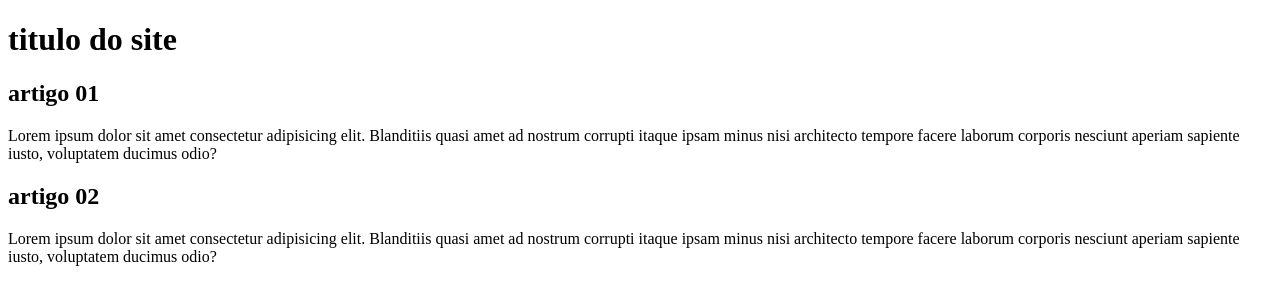
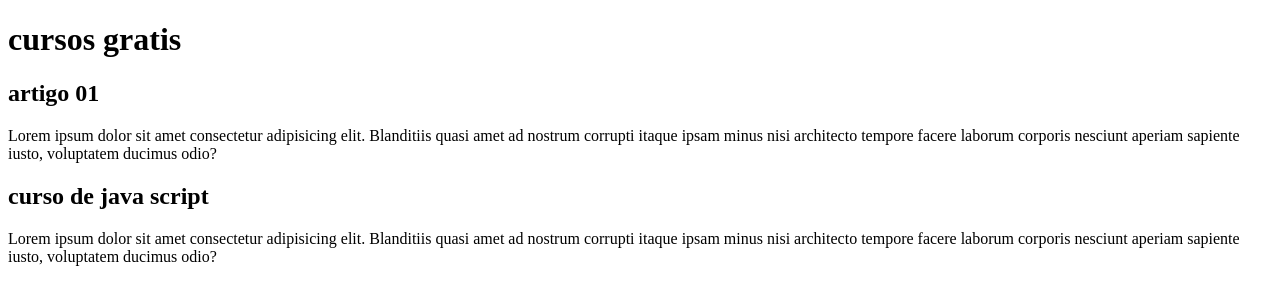
Before and after one commit to tulio-gabriel/projeto-site, a plain HTML site: page index.html in a window 1280 px wide. Drawn offline with Linux system fonts and the light colour scheme.

Commit message:
comecei a escrever o conteudo

```diff
--- a/index.html
+++ b/index.html
@@ -3,18 +3,18 @@
 <head>
     <meta charset="UTF-8">
     <meta name="viewport" content="width=device-width, initial-scale=1.0">
-    <title>titulo-site</title>
+    <title>cursos-gratis</title>
 </head>
 <body>
     <header>
-        <h1>titulo do site</h1>
+        <h1>cursos gratis</h1>
     </header>
     <article>
     <h2>artigo 01</h2>
     <p>Lorem ipsum dolor sit amet consectetur adipisicing elit. Blanditiis quasi amet ad nostrum corrupti itaque ipsam minus nisi architecto tempore facere laborum corporis nesciunt aperiam sapiente iusto, voluptatem ducimus odio?</p>
     </article>
     <article>
-    <h2>artigo 02</h2>
+    <h2>curso de java script</h2>
     <p>Lorem ipsum dolor sit amet consectetur adipisicing elit. Blanditiis quasi amet ad nostrum corrupti itaque ipsam minus nisi architecto tempore facere laborum corporis nesciunt aperiam sapiente iusto, voluptatem ducimus odio?</p>
     </article>
 </body>
```
